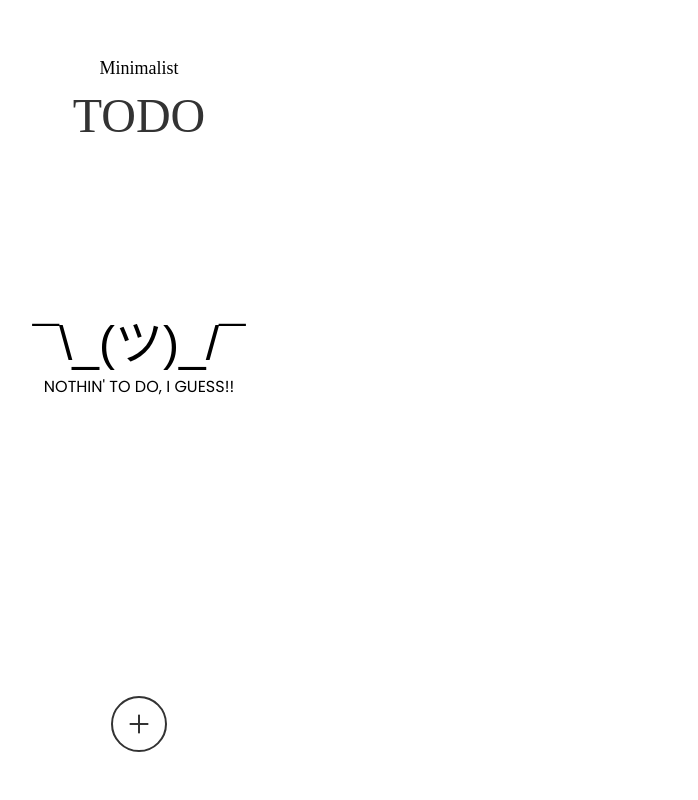
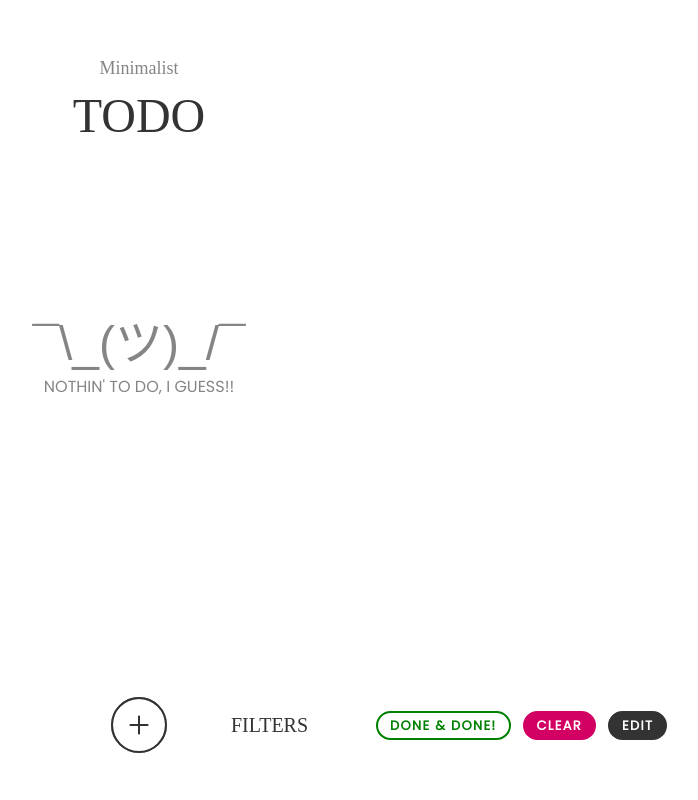
Before and after one commit to Muhammad-Mohsen/minimalist-todo, a website built with Vite: page src/index.html in a window 1280 px wide. Shown: the whole page, without its empty margins (501-1199 px from the left). Built offline with nearby package versions, Linux system fonts and the light colour scheme; a web font is replaced by a local one.

Commit message:
feat (labels): add label components

```diff
--- /dev/null
+++ b/src/components/labels/edit-labels-dialog.js
@@ -0,0 +1,62 @@
+import { Repository } from "../../core/repository.js";
+
+export class EditLabelsDialog extends HTMLDialogElement {
+
+	constructor() { super(); }
+
+	connectedCallback() {
+		this.setAttribute('inert', '');
+	}
+
+	async open() {
+		this.labels = await Repository.Labels.getAll();
+		this.innerHTML = this.css() + this.render();
+
+		this.setAttribute('open', '');
+		this.removeAttribute('inert', '');
+	}
+	close() {
+		this.setAttribute('inert', '');
+		this.removeAttribute('open');
+	}
+
+	static addLabel() {
+
+	}
+	static deleteLabel(label) {
+
+	}
+
+	css() {
+		return `
+		<style>
+			edit-labels-dialog {
+				background: gray;
+				position: fixed;
+				inset: 0;
+				translate: 0 25%;
+				opacity: 0;
+				transition: opacity .25s, translate .25s ease-out .1s;
+				z-index: 1;
+
+				&[open] {
+					translate: 0;
+					opacity: 1;
+					transition: opacity .25s .1s, translate .25s ease-out;
+				}
+
+				& dialog {}
+			}
+		</style>
+		`;
+	}
+
+	render() {
+		return `
+			<dialog>
+			</dialog>
+		`;
+	}
+}
+
+customElements.define('edit-labels-dialog', EditLabelsDialog, { extends: 'dialog' });
--- /dev/null
+++ b/src/components/labels/label-list.js
@@ -0,0 +1,107 @@
+import { Repository } from "../../core/repository.js";
+
+export class LabelList extends HTMLElement {
+
+	constructor() { super(); }
+
+	async connectedCallback() {
+		this.labels = await Repository.Labels.getAll();
+		this.innerHTML = this.css() + this.render();
+	}
+
+	static clearFilters() {
+
+	}
+
+	static add() {
+
+	}
+	static edit() {
+
+	}
+	static remove() {
+
+	}
+
+	css() {
+		return `
+		<style>
+			label-list {
+
+				display: flex;
+				align-items: center;
+				gap: 12px;
+				margin-inline: 64px 80px;
+
+				animation: scroll-reveal both;
+				animation-timeline: scroll(x);
+
+				& h3 {
+					margin-inline-end: 56px;
+					color: var(--fg);
+					font: 400 var(--text-m)/var(--text-l) PoiretOne;
+				}
+
+				& button {
+					flex-shrink: 0;
+					padding: 6px 12px;
+					border-radius: 6px;
+					border: 2px solid;
+					font: 600 var(--text-s)/var(--text-s) Poppins;
+					text-transform: uppercase;
+					letter-spacing: .1em;
+				}
+
+				& button.filter { border-radius: 50px; }
+			}
+
+			@keyframes scroll-reveal {
+				0% { opacity: 0; }
+				50% { opacity: 1; }
+			}
+
+			.white {
+				background: var(--bg);
+				color: var(--fg);
+			}
+			.white.fill {
+				border-color: var(--fg);
+				background: var(--fg);
+				color: var(--bg);
+			}
+			.green {
+				background: var(--bg);
+				color: var(--green);
+			}
+			.green.fill {
+				border-color: var(--green);
+				background: var(--green);
+				color: var(--white);
+			}
+			.red {
+				background: var(--bg);
+				color: var(--red);
+			}
+			.red.fill {
+				border-color: var(--red);
+				background: var(--red);
+				color: var(--white);
+			}
+		</style>
+		`;
+	}
+
+	render() {
+		return `
+			<h3>FILTERS</h3>
+			${this.labels.map(l => {
+				return `<button class="label ${l.color}" onclick="LabelList.toggleLabel(this)">${l.name}</button>`;
+			}).join('')}
+			<button class="filter green" onclick="LabelList.toggleDone()">DONE & DONE!</button>
+			<button class="filter red fill" onclick="LabelList.clearFilters()">CLEAR</button>
+			<button class="filter white fill" onclick="LabelList.editLabels()">EDIT</button>
+		`;
+	}
+}
+
+customElements.define('label-list', LabelList);
--- a/src/index.html
+++ b/src/index.html
@@ -13,27 +13,69 @@
 	<link rel="icon" type="image/x-icon" href="./assets/icon/favicon.ico" />
 	<link rel="manifest" href="./manifest.json" />
 	<link rel="stylesheet" href="./style.css" />
-		<meta name="theme-color" content="#31d53d" />
+	<meta name="theme-color" content="#222" />
 </head>
+
 <body>
+	<!-- TITLE -->
 	<h1>
 		Minimalist
 		<b>TODO</b>
 	</h1>
 
+	<!-- TODO LIST -->
 	<todo-list></todo-list>
 
+	<!-- SLIDE ANIMATION -->
 	<div class="slide-indicator">
 		<span class="material-symbols-outlined">chevron_left</span>
 		<span class="material-symbols-outlined">chevron_left</span>
 		<span class="material-symbols-outlined">chevron_left</span>
 	</div>
 
+	<!-- FAB -->
+	<footer>
 		<button class="material-symbols-outlined fab">add</button>
+		<label-list></label-list>
+	</footer>
 
-		<bottom-sheet></bottom-sheet>
+	<add-todo-dialog></add-todo-dialog>
 
-		<script src="./components/stateful-button.js" type="module"></script>
-		<script src="./components/todo-item.js" type="module"></script>
+	<dialog is="edit-labels-dialog" inert></dialog>
+
+	<script src="./core/ext.js"></script>
+	<script src="./main.js" type="module"></script>
 </body>
 </html>
+
+
+<!--
+
+	dialog {
+		pointer-events: none;
+		opacity: 0;
+		transition: opacity 0.5s;
+		display: flex;
+		flex-direction: column;
+		align-items: center;
+		justify-content: center;
+	}
+	dialog[open] {
+		opacity: 1;
+		pointer-events: inherit;
+	}
+	dialog::backdrop {
+		background-color: rgba(0,0,255, 0.2);
+	}
+
+
+	<button onclick="dialog.showModal()">show dialog</button>
+
+	<dialog id="edit-labels" is="edit-labels-dialog">
+		<p>hi i'm a dialog!</p>
+		<form method="dialog">
+			<button>Close</button>
+		</form>
+	</dialog>
+
+ -->
--- a/src/main.js
+++ b/src/main.js
@@ -0,0 +1,7 @@
+import { LabelList } from "./components/labels/label-list.js";
+import { EditLabelsDialog } from "./components/labels/edit-labels-dialog.js";
+import { Repository } from "./core/repository.js";
+
+window.LabelList = LabelList;
+window.EditLabelsDialog = EditLabelsDialog;
+window.Repository = Repository;
--- a/src/style.css
+++ b/src/style.css
@@ -32,19 +32,25 @@
 :root {
 	--bg: #fff;
 	--fg: #333;
-	--fg-sec: #33399;
+	--fg-sec: #33333399;
 
 	--accent: green;
 	--p-text: 13px;
-	--text-m: 13px;
+	--text-s: 13px;
+	--text-m: 20px;
 	--text-l: 32px;
 	--text-xl: 48px;
+
+	--white: #fff;
+	--black: #222;
+	--green: green;
+	--red: #D20062;
 }
 @media (prefers-color-scheme: dark) {
 	:root {
 		--bg: #222;
 		--fg: #f2f2f2;
-		--fg-sec: #f2f2f299;
+		--fg-sec: #f2f2f277;
 	}
 }
 
@@ -123,6 +129,13 @@ todo-list:empty {
 	}
 }
 
+footer {
+	height: 150px;
+	display: flex;
+	align-items: center;
+	overflow: scroll hidden;
+}
+
 .slide-indicator {
 	position: fixed;
 	inset: auto auto 60px calc(50% - 84px);
@@ -136,9 +149,9 @@ todo-list:empty {
 		animation: pulse 1s ease-in-out 0s 2 forwards;
 
 		/* sequential pulse */
-		&:nth-child(3) { animation-delay: -.5s; } /* half the duration */
-		&:nth-child(2) { animation-delay: -.25s; } /* one fourth the duration */
-		&:nth-child(1) { animation-delay: 0s; }
+		&:nth-child(3) { animation-delay: 1.5s; } /* half the duration */
+		&:nth-child(2) { animation-delay: 1.75s; } /* one fourth the duration */
+		&:nth-child(1) { animation-delay: 2s; }
 	}
 }
 
@@ -151,10 +164,12 @@ todo-list:empty {
 /* TODO move to stateful-button */
 .fab {
 	--fab-size: 56px;
-	position: fixed;
-	inset: auto calc(50% - var(--fab-size) / 2) 48px;
+	position: sticky;
+	inset-inline-start: 24px;
+	flex-shrink: 0;
 	width: var(--fab-size);
 	aspect-ratio: 1;
+	margin-inline-start: calc(50% - var(--fab-size) / 2);
 	border: 2px solid;
 	border-radius: 50%;
 	color: var(--fg);
@@ -164,5 +179,11 @@ todo-list:empty {
 	outline-offset: -2px;
 	transition: .1s ease-out;
 
+	z-index: 1;
+
 	&:focus { outline-offset: 4px; }
 }
+
+footer::-webkit-scrollbar {
+	display: none;
+}
```
Lines whose indentation alone changed are shown as unchanged.
